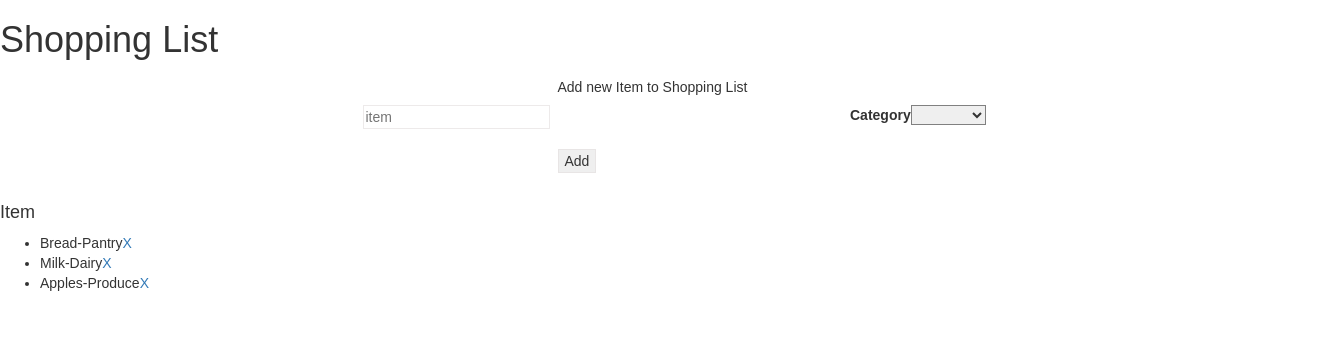
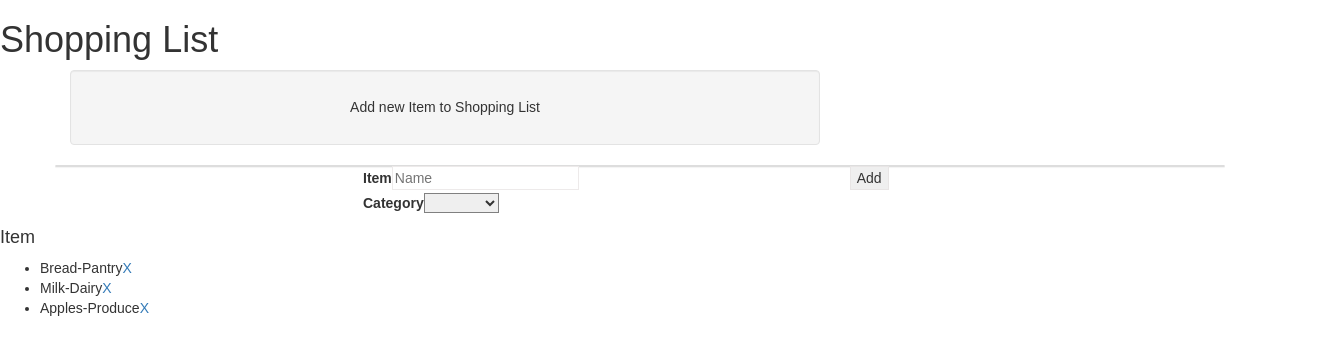
Before and after one commit to efriedla/ShoppingLIst, a React (Create React App) app: page / in a window 1280 px wide. Shown: the top 354 px of the page, 1323 px wide, since content can reach past the window. Built offline with nearby package versions, Linux system fonts and the light colour scheme.

Commit message:
added react bootstrap

```diff
--- a/src/App.css
+++ b/src/App.css
@@ -0,0 +1,3 @@
+.center{
+    text-align: center;
+}
--- a/src/Components/AddToList.js
+++ b/src/Components/AddToList.js
@@ -1,7 +1,7 @@
 import React, { Component } from 'react';
 import './ShoppingList.css';
 import uuid from 'uuid';
-import {Grid,Row,Col} from 'react-bootstrap';
+import {Grid,Row,Col,Well,Panel} from 'react-bootstrap';
 
 class AddToList extends Component {
     constructor(){
@@ -36,29 +36,31 @@ class AddToList extends Component {
     return (
       <Grid>
           <Row>
-            <Col  xsOffset={2} md={8} mdOffset={5} >
-                <h5>Add new Item to Shopping List</h5>
+            <Col   md={8}  >
+               <Well><h5 className='center'>Add new Item to Shopping List</h5></Well>
             </Col>
           </Row>
           <Row>
+              <Panel>
             <form inline onSubmit={this.handleSubmit.bind(this)}>
-                <Col xs={6} md={5} mdOffset={3} >
-                    {/* <label>Item</label><br/> */}
+                <Col xs={9} md={5} mdOffset={3} >
+                    <label>Item </label>
                     <input
                     type='text' ref="title"
-                    placeholder = "item"
+                    placeholder = "Name"
                     />
-                </Col>
-                <Col xs={6} md={4}>
-                    <label>Category</label>
+
+                    <br/>
+                    <label>Category </label>
                     <select ref='category' placeholder="category">
                         {categoryOptions}
                     </select>
                 </Col>
-                <Col  xs={6} xsOffset={5}>
-                    <input type='submit' value='Add'/>
+                <Col  xs={3} md={4}>
+                    <input bsStyle="primary" type='submit' value='Add'/>
                 </Col>
             </form>
+            </Panel>
           </Row>
       </Grid>
     );
--- a/src/Components/ShoppingList.css
+++ b/src/Components/ShoppingList.css
@@ -3,6 +3,6 @@ select{
 }
 input{
     border: thin groove rgba(231, 226, 226, 0.726);
-    margin-bottom: 20px;
+
 
 }
```
